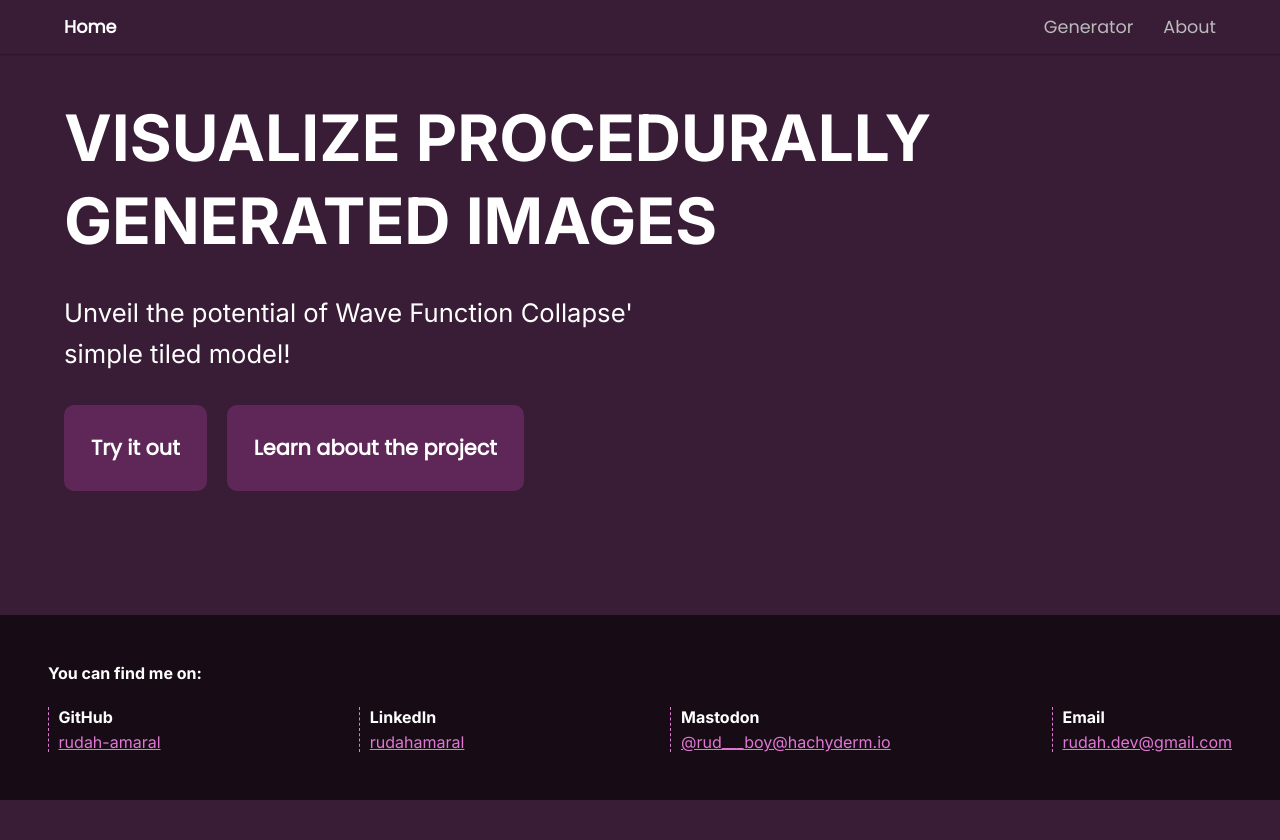
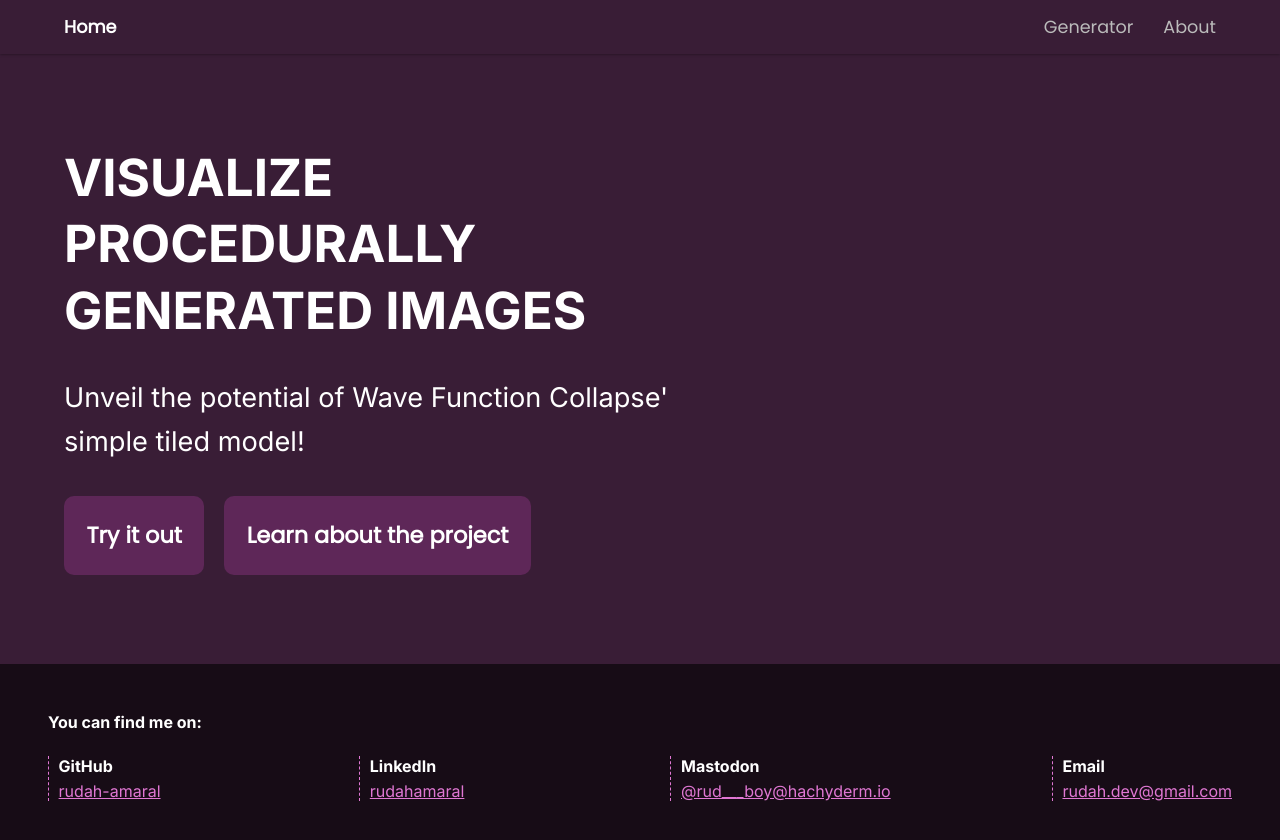
Before and after one commit to rudah-amaral/wfc, a React (Vite) app: page / in a window 1280 px wide. Shown: the top 840 px of the page. Before the commit the page ends 800 px from the top, so only its background shows below. Built offline with nearby package versions, Linux system fonts and the light colour scheme; a web font is replaced by a local one.

Commit message:
Feat(Home): Update styles
Let them texts use all that avaible free royal state babyyyyy!!

```diff
--- a/src/pages/Home/Home.module.scss
+++ b/src/pages/Home/Home.module.scss
@@ -2,26 +2,28 @@
 
 .container {
   max-width: min(1200px, 90vw);
-  font-size: clamp(0.5rem, 3vw, 2rem);
-  margin: calc(0.7em + 1.5vw) auto;
+  font-size: clamp(0.9rem, 3vw, 1.6rem);
+  margin-block: calc(2em + 3vw);
+  margin-inline: auto;
 }
 
 .title {
   text-transform: uppercase;
   line-height: 1.3;
   margin: 0;
+  max-width: 20ch;
 }
 
 .subtitle {
   max-width: 40ch;
   margin-block: 1.2em;
   line-height: 1.6;
-  font-size: clamp(0.8rem, 2.5vw, 1.6rem);
+  font-size: clamp(0.8rem, 4vw + 0.2rem, 1.7rem);
   font-weight: normal;
 }
 
 .buttons {
-  font-size: clamp(0.7rem, 2.3vw, 1.3rem);
+  font-size: clamp(0.8rem, 2.8vw, 1.4rem);
   display: flex;
   column-gap: 20px;
 }
@@ -31,7 +33,7 @@
   align-items: center;
   justify-content: center;
   background-color: #5e2758;
-  padding: 1.3em;
+  padding: 1em;
   border-radius: var(--button-roundness);
   outline: none;
   font-family: "Poppins", sans-serif;
@@ -51,9 +53,9 @@
   }
 }
 
-@media (max-width: 300px) {
+@media (max-width: 640px) {
   .buttons {
     flex-direction: column;
-    row-gap: 10px;
+    row-gap: 1em;
   }
 }
```
